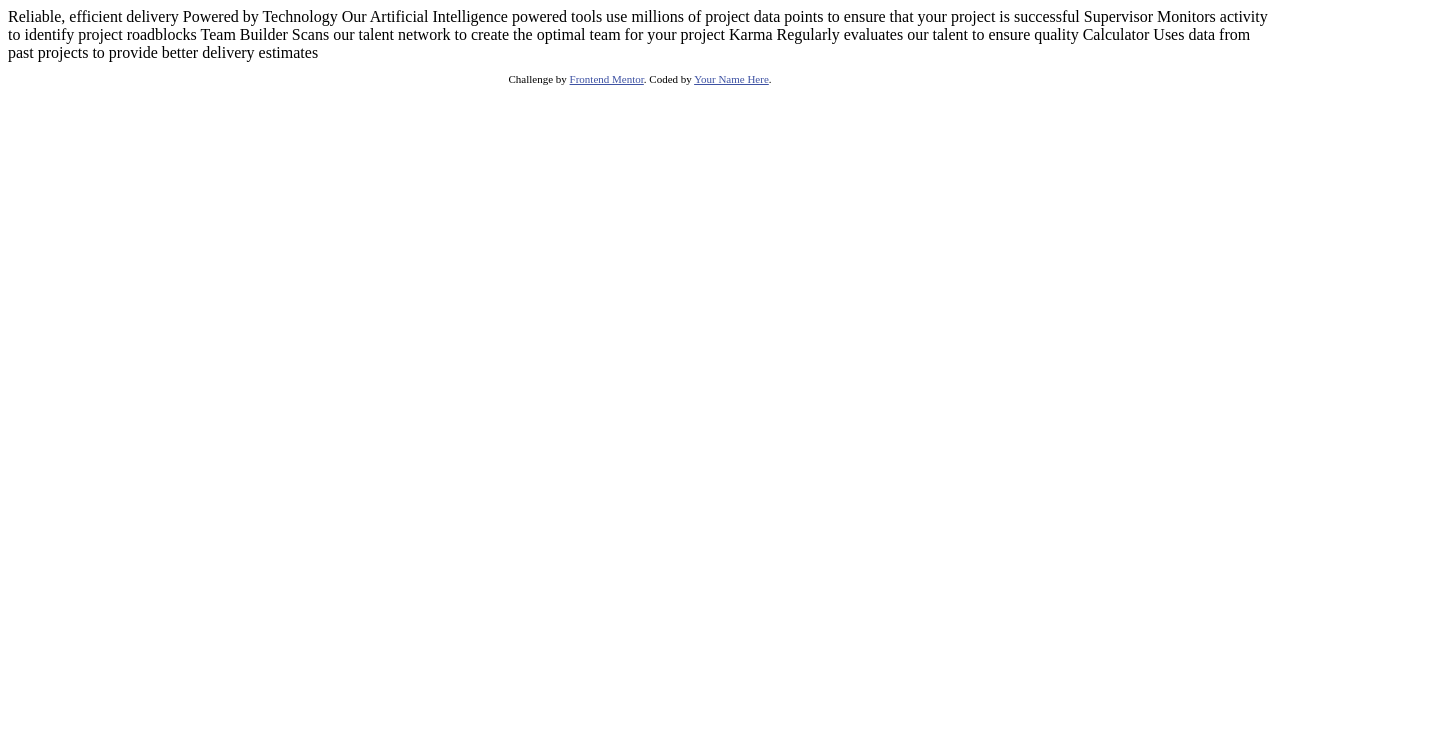
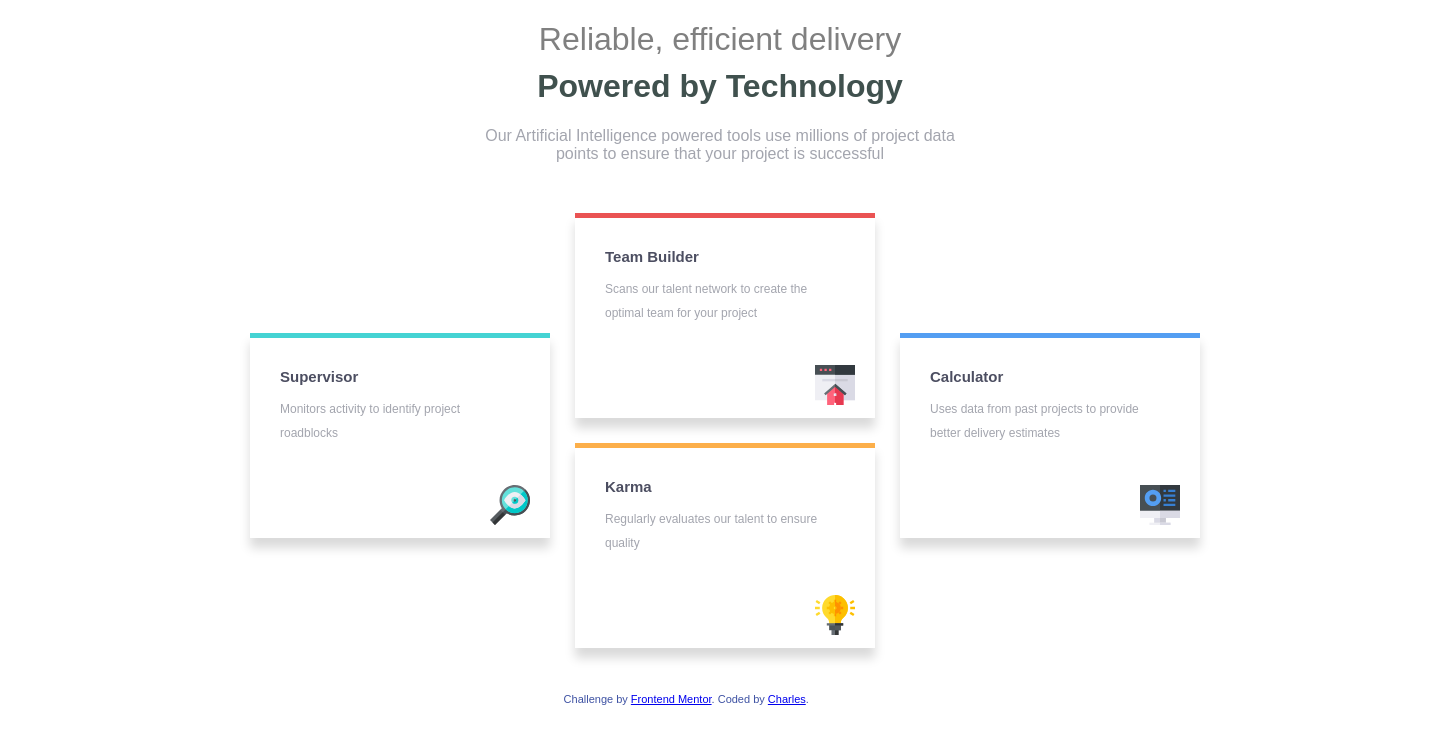
Before and after one commit to cicp/Four-card-feature-selection, a plain HTML site: page index.html in a window 1280 px wide. Shown: the whole page, 1440 px wide, since content can reach past the window. Drawn offline with Linux system fonts and the light colour scheme; a web font is replaced by a local one.

Commit message:
Add files via upload

```diff
--- /dev/null
+++ b/css/styles.css
@@ -0,0 +1,91 @@
+body {
+  color: #40514E;
+  margin: 0;
+  text-align: center;
+  font-family: 'Poppins', sans-serif;
+  width: 1440px;
+}
+
+h2 {
+  font-size: 15px;
+}
+
+p {
+  color: grey;
+  color: hsl(229, 6%, 66%);
+  width: 33%;
+  margin: auto;
+}
+
+img {
+  position: absolute;
+  margin: 40px 90px;
+  width: 40px;
+  height: 40px;
+}
+
+.box-title {
+  color: black;
+  color: hsl(234, 12%, 34%);
+  text-align: left;
+  margin-left: 30px;
+  margin-top: 30px;
+}
+
+.p-box {
+  color: grey;
+  color: hsl(229, 6%, 66%);
+  line-height: 2;
+  text-align: left;
+  width: 80%;
+  font-size: 12px;
+}
+
+.h1-plain {
+  color: grey;
+  font-weight: lighter;
+  margin-bottom: 10px;
+}
+
+.h1-bold {
+  margin-top: 0;
+}
+
+div {
+  border-top-style: solid;
+  border-top-color: cyan;
+  border-top-color: hsl(180, 62%, 55%);
+  border-top-width: thick;
+  background-color: white;
+  box-shadow: 0 10px 10px rgba(0,0,0,0.15);
+  position: absolute;
+  height: 200px;
+  width: 300px;
+  margin: 170px 250px;
+}
+
+.top-container {
+  border-top-color: red;
+  border-top-color: hsl(0, 78%, 62%);
+  margin: 50px 575px;
+}
+
+.bottom-container {
+  border-top-color: orange;
+  border-top-color: hsl(34, 97%, 64%);
+  margin: 280px 575px;
+}
+
+.right-container {
+  border-top-color: blue;
+  border-top-color: hsl(212, 86%, 64%);
+  margin: 170px 900px;
+}
+
+.attribution {
+  font-size: 11px;
+  position: absolute;
+  margin: 530px 475px;
+  color: purple;
+  color: hsl(228, 45%, 44%);
+}
--- a/index.html
+++ b/index.html
@@ -3,42 +3,48 @@
 <head>
   <meta charset="UTF-8">
   <meta name="viewport" content="width=device-width, initial-scale=1.0"> <!-- displays site properly based on user's device -->
-
+  <link rel="stylesheet" href="css/styles.css">
   <link rel="icon" type="image/png" sizes="32x32" href="./images/favicon-32x32.png">
-
+  <link href="https://fonts.google.com/specimen/Poppins" rel="stylesheet">
   <title>Frontend Mentor | Four card feature section</title>
 
-  <!-- Feel free to remove these styles or customise in your own stylesheet 👍 -->
-  <style>
-    .attribution { font-size: 11px; text-align: center; }
-    .attribution a { color: hsl(228, 45%, 44%); }
-  </style>
 </head>
 <body>
 
-  Reliable, efficient delivery
-  Powered by Technology
+  <h1 class="h1-plain">Reliable, efficient delivery</h1>
+  <h1 class="h1-bold">Powered by Technology</h1>
 
-  Our Artificial Intelligence powered tools use millions of project data points
-  to ensure that your project is successful
+  <p>Our Artificial Intelligence powered tools use millions of project data points
+  to ensure that your project is successful</p>
 
-  Supervisor
-  Monitors activity to identify project roadblocks
+  <div>
+      <h2 class="box-title">Supervisor</h2>
+      <p class="p-box">Monitors activity to identify project roadblocks</p>
+      <img src="images/icon-supervisor.svg" alt="supervisor-img"> </img>
+  </div>
 
-  Team Builder
-  Scans our talent network to create the optimal team for your project
+  <div class="top-container">
+      <h2 class="box-title">Team Builder</h2>
+      <p class="p-box">Scans our talent network to create the optimal team for your project</p>
+      <img src="images/icon-team-builder.svg" alt="team-builder-img"> </img>
+  </div>
 
-  Karma
-  Regularly evaluates our talent to ensure quality
+  <div class="bottom-container">
+      <h2 class="box-title">Karma</h2>
+      <p class="p-box">Regularly evaluates our talent to ensure quality</p>
+      <img src="images/icon-karma.svg" alt="karma-img"> </img>
+  </div>
 
-  Calculator
-  Uses data from past projects to provide better delivery estimates
-
+  <div class="right-container">
+      <h2 class="box-title">Calculator</h2>
+      <p class="p-box">Uses data from past projects to provide better delivery estimates</p>
+      <img src="images/icon-calculator.svg" alt="calculator-img"> </img>
+  </div>
 
   <footer>
     <p class="attribution">
       Challenge by <a href="https://www.frontendmentor.io?ref=challenge" target="_blank">Frontend Mentor</a>.
-      Coded by <a href="#">Your Name Here</a>.
+      Coded by <a href="#">Charles</a>.
     </p>
   </footer>
 </body>
```
